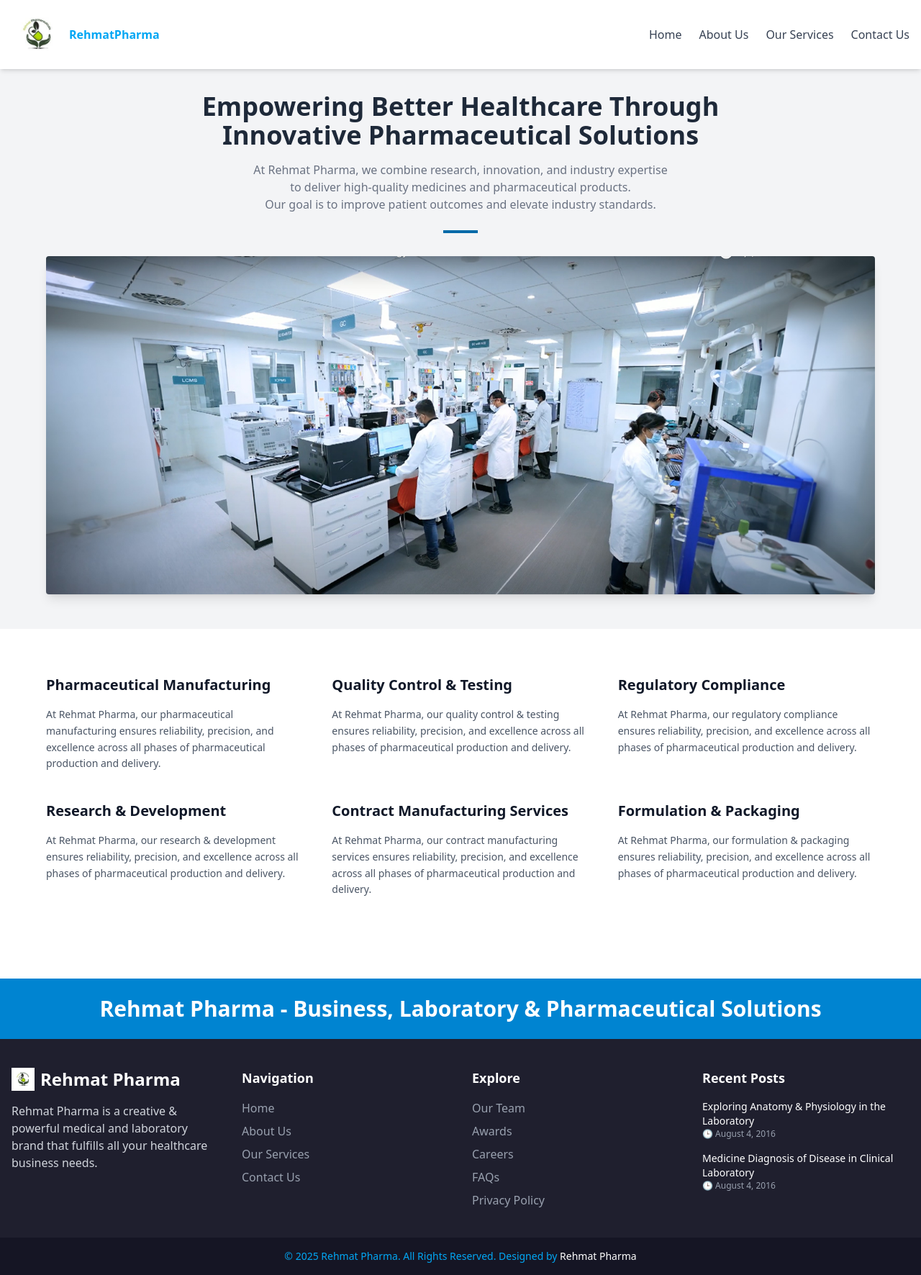
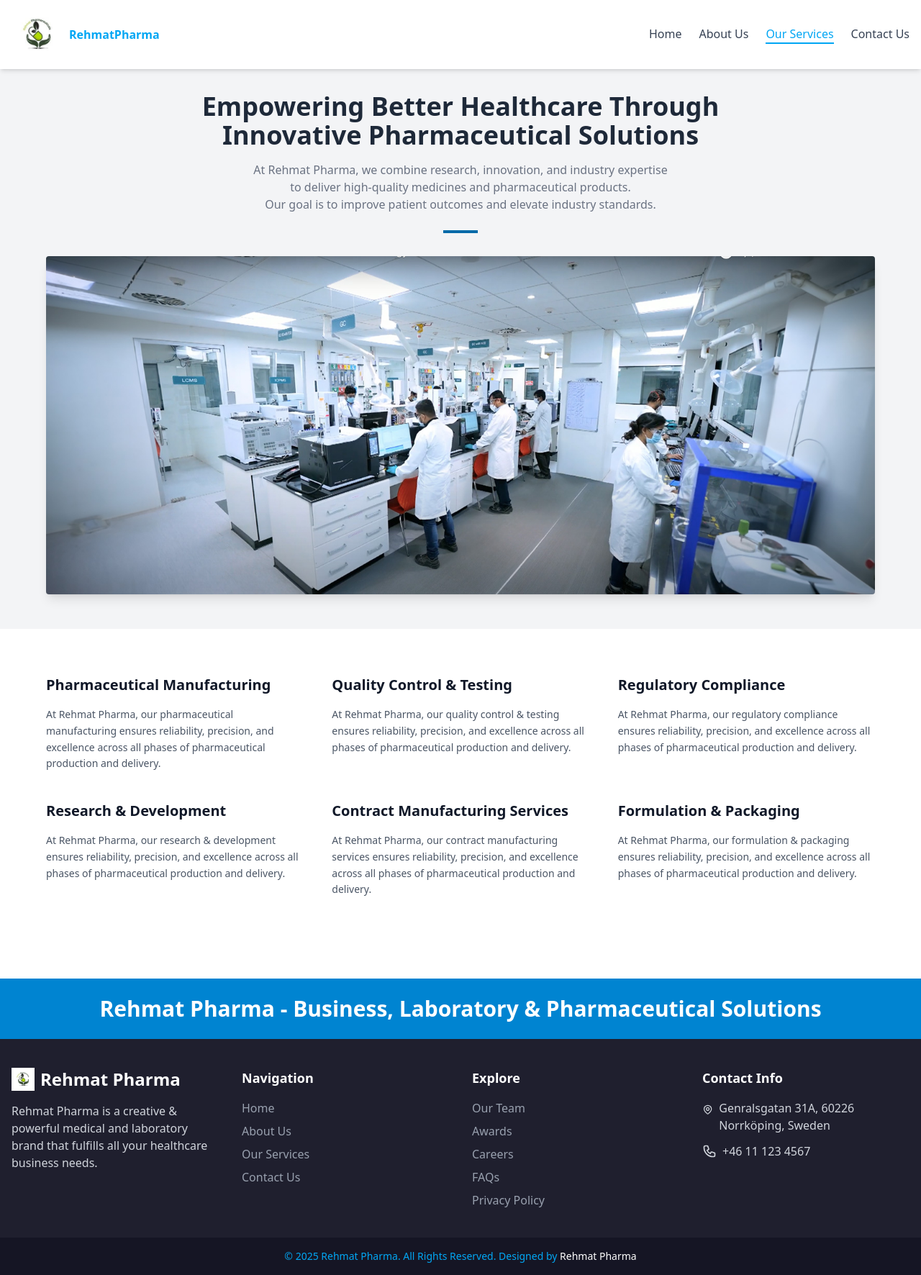
Before and after one commit to Shubham-juris/rehmatpharmaceutical, a React (Vite) app: page /service in a window 1280 px wide. Shown: the whole page at 72% size. Built offline with nearby package versions, Linux system fonts and the light colour scheme.

Commit message:
add address

```diff
--- a/index.html
+++ b/index.html
@@ -2,7 +2,7 @@
 <html lang="en">
   <head>
     <meta charset="UTF-8" />
-    <link rel="icon" type="image/svg+xml" href="/vite.svg" />
+    <link rel="icon" type="image/svg+xml" href="/logo.jpg" />
     <meta name="viewport" content="width=device-width, initial-scale=1.0" />
     <title>Rehmat Pharma</title>
   </head>
--- a/src/components/Aboutcomponents/AwardSection.jsx
+++ b/src/components/Aboutcomponents/AwardSection.jsx
@@ -10,7 +10,6 @@
 
         <div className="grid grid-cols-1 sm:grid-cols-2 md:grid-cols-3 gap-10 text-center md:text-left">
           <div>
-            <h3 className="text-2xl sm:text-3xl font-bold">2016.</h3>
             <h4 className="text-sm font-semibold uppercase mt-1 mb-2">
               Excellence in Diagnostic Services
             </h4>
@@ -21,7 +20,6 @@
           </div>
 
           <div>
-            <h3 className="text-2xl sm:text-3xl font-bold">2016.</h3>
             <h4 className="text-sm font-semibold uppercase mt-1 mb-2">
               Best Pharma Innovation Award
             </h4>
@@ -32,7 +30,6 @@
           </div>
 
           <div>
-            <h3 className="text-2xl sm:text-3xl font-bold">2016.</h3>
             <h4 className="text-sm font-semibold uppercase mt-1 mb-2">
               Fastest Growing Healthcare Company
             </h4>
--- a/src/components/common/Footer.jsx
+++ b/src/components/common/Footer.jsx
@@ -1,6 +1,7 @@
 import React from "react";
 import { Link } from "react-router-dom";
 import logo from "../../assets/logo/logo.jpg";
+import { HiOutlinePhone, HiOutlineLocationMarker } from "react-icons/hi";
 
 const Footer = () => {
   return (
@@ -36,7 +37,7 @@
           </ul>
         </div>
 
-        {/* Extra Nav or Duplicate Section */}
+        {/* Explore Links */}
         <div>
           <h4 className="text-lg font-semibold mb-4">Explore</h4>
           <ul className="space-y-2 text-gray-400">
@@ -48,22 +49,29 @@
           </ul>
         </div>
 
-        {/* Posts */}
+        {/* Contact Info */}
         <div>
-          <h4 className="text-lg font-semibold mb-4">Recent Posts</h4>
-          <div className="space-y-4 text-gray-400 text-sm">
-            <div>
-              <p className="font-medium text-white">
-                Exploring Anatomy & Physiology in the Laboratory
-              </p>
-              <p className="text-xs">🕒 August 4, 2016</p>
-            </div>
-            <div>
-              <p className="font-medium text-white">
-                Medicine Diagnosis of Disease in Clinical Laboratory
-              </p>
-              <p className="text-xs">🕒 August 4, 2016</p>
-            </div>
+          <h4 className="text-lg font-semibold mb-4">Contact Info</h4>
+          <div className="space-y-3 text-gray-300">
+            {/* Address */}
+            <a
+              href="https://www.google.com/maps/search/?api=1&query=Genralsgatan+31A+60226+Norrköping+Sweden"
+              target="_blank"
+              rel="noopener noreferrer"
+              className="flex items-start gap-2 hover:text-sky-400"
+            >
+              <HiOutlineLocationMarker size={20} className="mt-1" />
+              <span>Genralsgatan 31A, 60226 Norrköping, Sweden</span>
+            </a>
+
+            {/* Phone */}
+            <a
+              href="tel:+46111234567"
+              className="flex items-center gap-2 hover:text-sky-400"
+            >
+              <HiOutlinePhone size={20} />
+              <span>+46 11 123 4567</span>
+            </a>
           </div>
         </div>
       </div>
--- a/src/components/common/Navbar.jsx
+++ b/src/components/common/Navbar.jsx
@@ -1,33 +1,41 @@
 import React, { useState } from "react";
-import { Link } from "react-router-dom";
+import { NavLink } from "react-router-dom";
 import logo from "../../assets/logo/logo.jpg";
 
 const Navbar = () => {
   const [isOpen, setIsOpen] = useState(false);
 
+  const navLinkClasses = ({ isActive }) =>
+    `font-medium ${
+      isActive ? "text-sky-500 border-b-2 border-sky-500" : "text-gray-700 hover:text-sky-500"
+    }`;
+
   return (
     <nav className="bg-white shadow-md fixed w-full z-50">
       <div className="max-w-7xl mx-auto px-4 py-3 flex items-center justify-between">
-        <Link to="/" className="flex items-center space-x-2">
+        {/* Logo */}
+        <NavLink to="/" className="flex items-center space-x-2">
           <img src={logo} alt="Logo" className="w-18 h-18" />
           <span className="font-bold text-sky-500">RehmatPharma</span>
-        </Link>
+        </NavLink>
 
+        {/* Desktop Menu */}
         <div className="hidden md:flex space-x-6">
-          <Link to="/" className="text-gray-700 hover:text-sky-500 font-medium">
+          <NavLink to="/" className={navLinkClasses} end>
             Home
-          </Link>
-          <Link to="/aboutUs" className="text-gray-700 hover:text-sky-500 font-medium">
+          </NavLink>
+          <NavLink to="/aboutUs" className={navLinkClasses}>
             About Us
-          </Link>
-          <Link to="/service" className="text-gray-700 hover:text-sky-500 font-medium">
+          </NavLink>
+          <NavLink to="/service" className={navLinkClasses}>
             Our Services
-          </Link>
-          <Link to="/contact" className="text-gray-700 hover:text-sky-500 font-medium">
+          </NavLink>
+          <NavLink to="/contact" className={navLinkClasses}>
             Contact Us
-          </Link>
+          </NavLink>
         </div>
 
+        {/* Mobile Hamburger */}
         <div className="md:hidden">
           <button
             onClick={() => setIsOpen(!isOpen)}
@@ -50,36 +58,38 @@
         </div>
       </div>
 
+      {/* Mobile Menu */}
       {isOpen && (
-        <div className="md:hidden px-4 pb-4">
-          <Link
+        <div className="md:hidden px-4 pb-4 space-y-2">
+          <NavLink
             to="/"
+            end
             onClick={() => setIsOpen(false)}
-            className="block py-1 text-gray-700 hover:text-sky-500"
+            className={navLinkClasses}
           >
             Home
-          </Link>
-          <Link
+          </NavLink>
+          <NavLink
             to="/aboutUs"
             onClick={() => setIsOpen(false)}
-            className="block py-1 text-gray-700 hover:text-sky-500"
+            className={navLinkClasses}
           >
             About Us
-          </Link>
-          <Link
+          </NavLink>
+          <NavLink
             to="/service"
             onClick={() => setIsOpen(false)}
-            className="block py-1 text-gray-700 hover:text-sky-500"
+            className={navLinkClasses}
           >
             Our Services
-          </Link>
-          <Link
+          </NavLink>
+          <NavLink
             to="/contact"
             onClick={() => setIsOpen(false)}
-            className="block py-1 text-gray-700 hover:text-sky-500"
+            className={navLinkClasses}
           >
             Contact Us
-          </Link>
+          </NavLink>
         </div>
       )}
     </nav>
--- a/src/components/contactComponent/ContactHeroSection.jsx
+++ b/src/components/contactComponent/ContactHeroSection.jsx
@@ -16,25 +16,30 @@
         </p>
         <hr className="my-4" />
 
+        {/* Address */}
         <div className="flex items-start mb-4">
           <span className="text-orange-500 text-2xl mr-3">📍</span>
           <div>
             <p className="font-semibold">Address:</p>
-            <p>Rehmat Pharma, New Sunny Enclave, Kharar, Punjab</p>
+            <a
+              href="https://www.google.com/maps?q=Genralsgatan+31A,+60226+Norrköping,+Sweden"
+              target="_blank"
+              rel="noopener noreferrer"
+              className="text-black hover:underline"
+            >
+              Genralsgatan 31A, 60226 Norrköping, Sweden
+            </a>
           </div>
         </div>
+
+        {/* Phone */}
         <div className="flex items-start mb-4">
           <span className="text-orange-500 text-2xl mr-3">📞</span>
           <div>
             <p className="font-semibold">Phone:</p>
-            <p>+91 98765 43210</p>
-          </div>
-        </div>
-        <div className="flex items-start mb-2">
-          <span className="text-orange-500 text-2xl mr-3">✉️</span>
-          <div>
-            <p className="font-semibold">Email:</p>
-            <p>info@rehmatpharma.com</p>
+            <a href="tel:+46111234567" className="text-black hover:underline">
+              +46 11 123 4567
+            </a>
           </div>
         </div>
       </div>
--- a/src/components/contactComponent/MapSection.jsx
+++ b/src/components/contactComponent/MapSection.jsx
@@ -6,8 +6,8 @@
       <section className="w-full h-96 px-4">
         <div className="w-full h-full rounded-xl overflow-hidden shadow-lg">
           <iframe
-          title="Insight24 Location"
-          src="https://www.google.com/maps?q=New+Sunny+Enclave+125+140301&output=embed"
+            title="Rehmat Pharma Location"
+            src="https://www.google.com/maps?q=Genralsgatan+31A+60226+Norrköping+Sweden&output=embed"
             width="100%"
             height="100%"
             style={{ border: 0 }}
--- /dev/null
+++ b/src/components/toptoscroll/Toptoscroll.jsx
@@ -0,0 +1,14 @@
+import { useEffect } from "react";
+import { useLocation } from "react-router-dom";
+
+const ScrollToTop = () => {
+  const { pathname } = useLocation();
+
+  useEffect(() => {
+    window.scrollTo(0, 0);
+  }, [pathname]);
+
+  return null;
+};
+
+export default ScrollToTop;
--- a/src/pages/Aboutuspage/AboutUsPage.jsx
+++ b/src/pages/Aboutuspage/AboutUsPage.jsx
@@ -2,7 +2,7 @@
 import Abouthero from "../../components/Aboutcomponents/Abouthero";
 import FeaturesSection from "../../components/Aboutcomponents/FeaturesSection ";
 import AwardSection from "../../components/Aboutcomponents/AwardSection";
-import TeamSection from "../../components/Aboutcomponents/TeamSection";
+// import TeamSection from "../../components/Aboutcomponents/TeamSection";
 import MarketingStatsSection from "../../components/Aboutcomponents/MarketingStatsSection";
 
 const AboutUsPage = () => {
@@ -11,7 +11,7 @@
       <Abouthero />
       <FeaturesSection />
       <AwardSection />
-      <TeamSection />
+      {/* <TeamSection /> */}
       <MarketingStatsSection />
     </>
   );
--- a/src/routes/Routes.jsx
+++ b/src/routes/Routes.jsx
@@ -4,10 +4,12 @@
 import AboutUsPage from '../pages/Aboutuspage/AboutUsPage';
 import ServicePage from '../pages/Service/ServicePage';
 import ContactUsPage from "../pages/ContactUS/ContactUsPage";
+import ScrollToTop from '../components/toptoscroll/Toptoscroll';
 
 const Router = () => {
   return (
     <>
+    <ScrollToTop/>
       <Routes>
         <Route path='/' element={<Homepage/>}/>
         <Route path='/aboutUs' element={<AboutUsPage/>}/>
```
Also changed, not shown: public/logo.jpg (added). Lines whose indentation alone changed are shown as unchanged.
